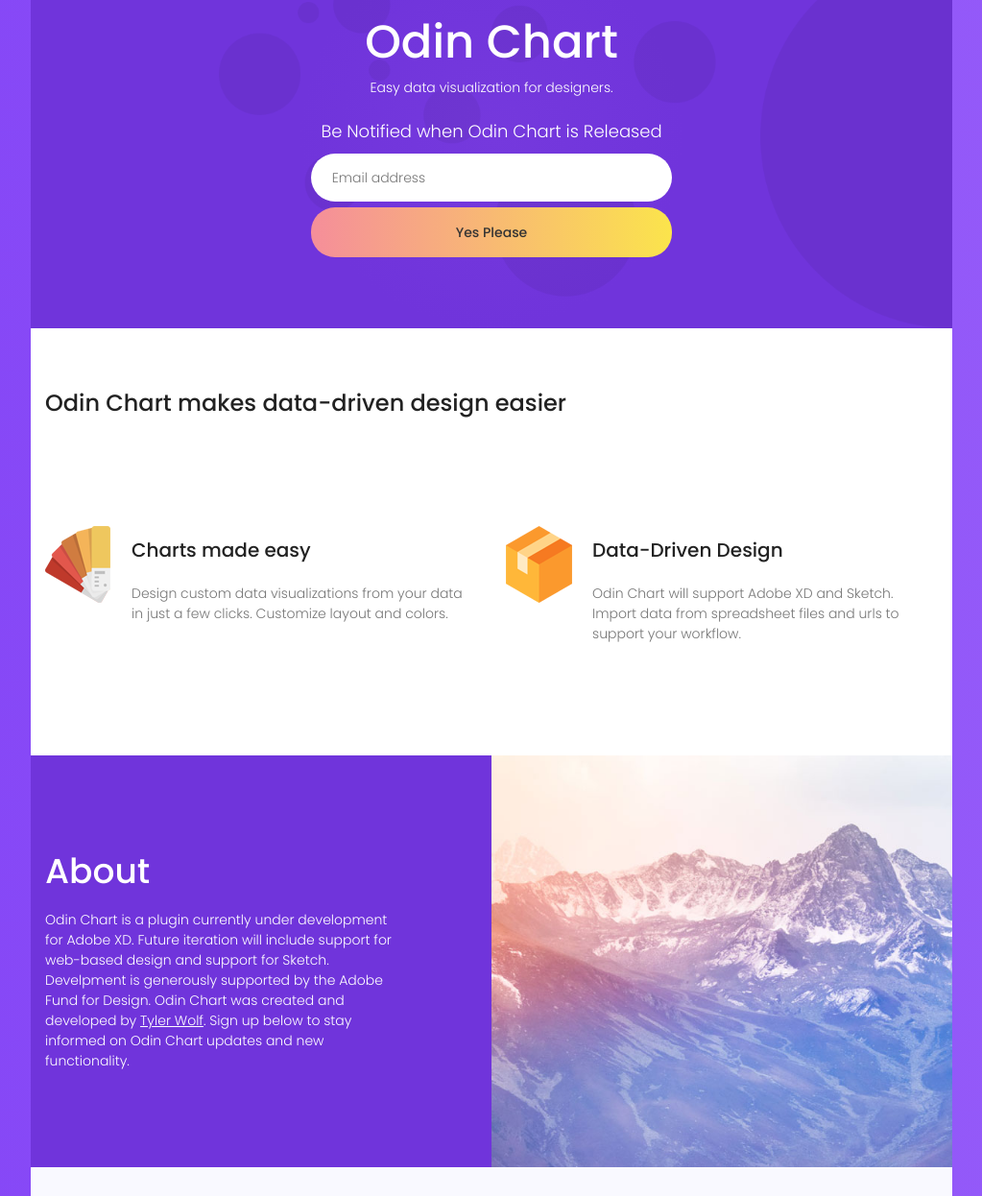
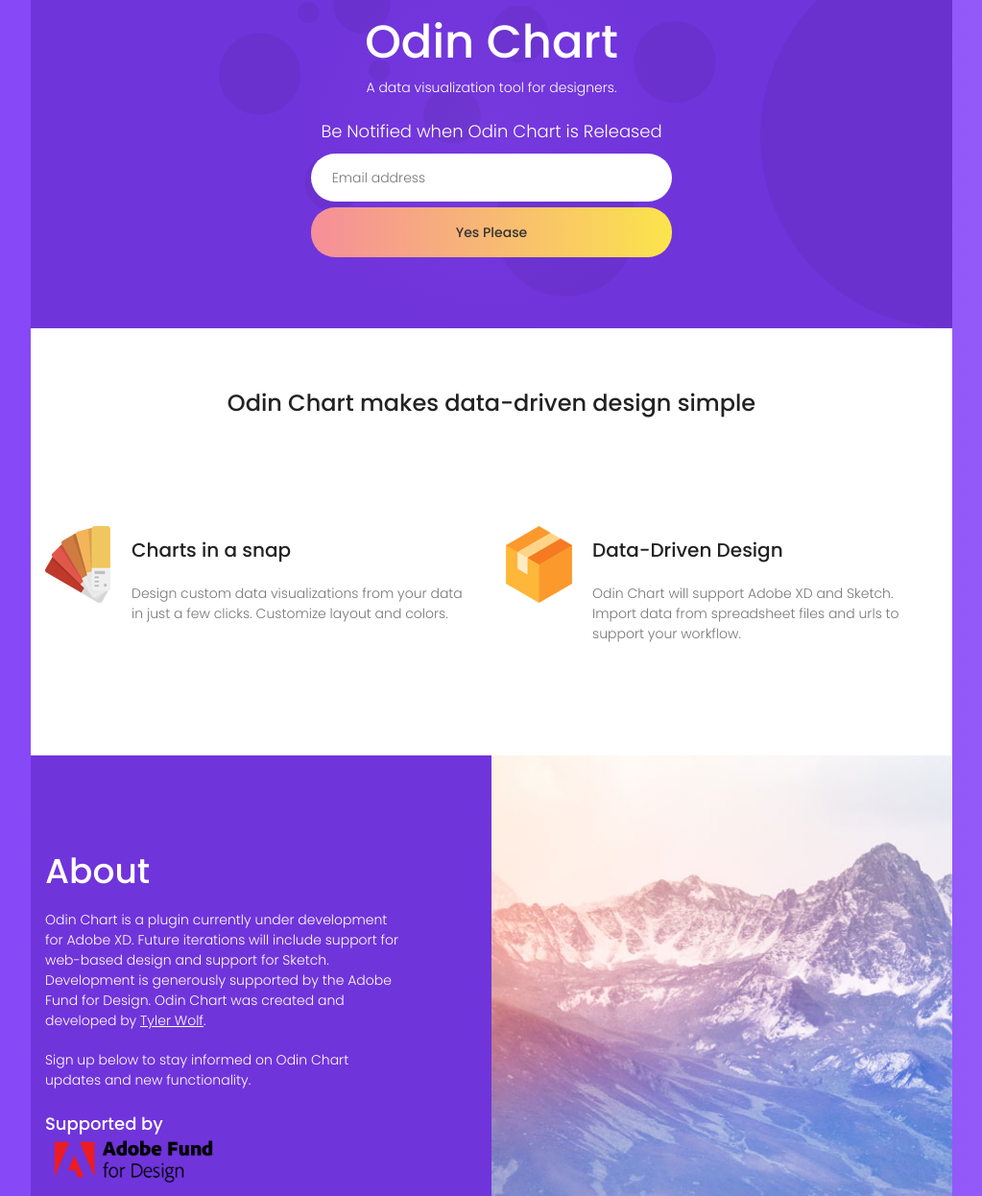
Before and after one commit to thetylerwolf/odin_chart_web, a plain HTML site: page index.html in a window 1280 px wide. Shown: the part 154-1400 px from the top of the page at 96% size, without its empty margins (128-1151 px from the left). Drawn offline with nearby package versions, Linux system fonts and the light colour scheme.

Commit message:
last minute cleanup

```diff
--- a/index.html
+++ b/index.html
@@ -65,7 +65,7 @@
 						<div class="col-lg-8">
 							<div class="banner-content text-center">
 								<h2 class="text-white">Odin Chart</h2>
-								<p class="mb-0 mt-10 text-white">Easy data visualization for designers.</p>
+								<p class="mb-0 mt-10 text-white">A data visualization tool for designers.</p>
 								<br/>
 
 								<div class="container">
@@ -128,7 +128,11 @@
 			<!-- Start Feature Area -->
 			<section class="featured-area">
 				<div class="container">
-					<h3 class="about-title mb-70">Odin Chart makes data-driven design easier</h3>
+
+					<div class="row justify-content-center">
+						<h3 class="about-title mb-70">Odin Chart makes data-driven design simple</h3>
+					</div>
+
 					<div class="row">
 						<div class="col-md-6">
 							<div class="single-feature d-flex flex-wrap justify-content-between">
@@ -136,7 +140,7 @@
 									<img src="img/f1.png" alt="">
 								</div>
 								<div class="desc">
-									<h4>Charts made easy</h4>
+									<h4>Charts in a snap</h4>
 									<p>Design custom data visualizations from your data in just a few clicks. Customize layout and colors.</p>
 								</div>
 							</div>
@@ -164,7 +168,12 @@
 						<div class="col-lg-5">
 							<div class="story-content">
 								<h2 class="text-white">About</h2>
-								<p class="text-white mt-20 mb-0">Odin Chart is a plugin currently under development for Adobe XD. Future iteration will include support for web-based design and support for Sketch. Develpment is generously supported by the Adobe Fund for Design. Odin Chart was created and developed by <a href="http://www.tylernwolf.com" target="_blank">Tyler Wolf</a>. Sign up below to stay informed on Odin Chart updates and new functionality.</p>
+								<p class="text-white mt-20 mb-0">Odin Chart is a plugin currently under development for Adobe XD. Future iterations will include support for web-based design and support for Sketch. Development is generously supported by the Adobe Fund for Design. Odin Chart was created and developed by <a href="http://www.tylernwolf.com" target="_blank">Tyler Wolf</a>.</p>
+
+								<p class="text-white mt-20 mb-0">Sign up below to stay informed on Odin Chart updates and new functionality.</p>
+								<br/>
+								<h4 class="text-white">Supported by</h4>
+								<img src="img/adobe_fund.png" alt="Adobe Fund for Design" height="50px" />
 							</div>
 						</div>
 					</div>
```
Also changed, not shown: img/adobe_fund.png (added).
